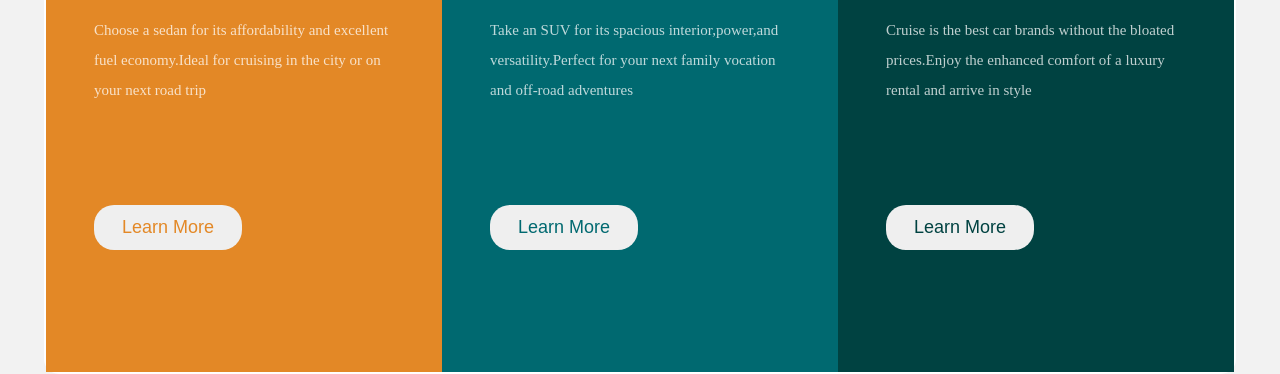
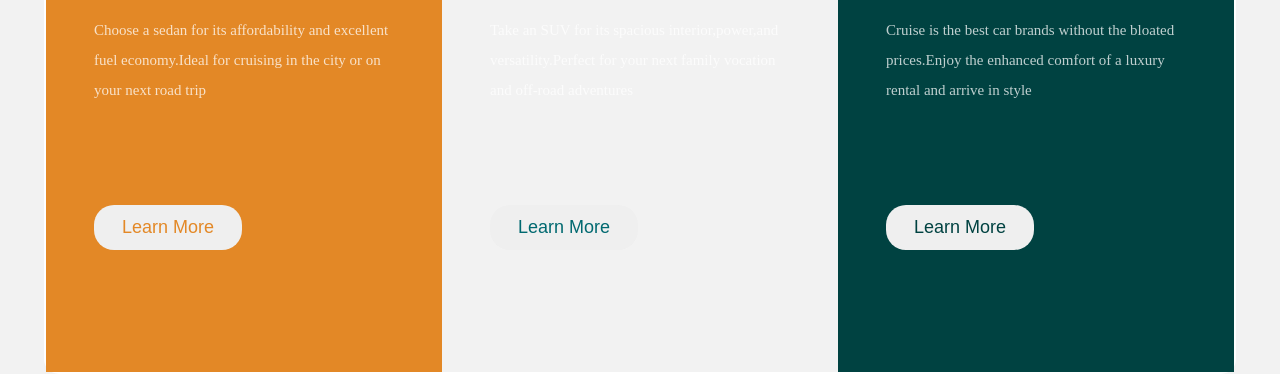
Before and after one commit to oladetohun1/3-columnCard, a plain HTML site: page index.html in a window 1280 px wide. Shown: the part 426-800 px from the top of the page. Drawn offline with Linux system fonts and the light colour scheme.

Commit message:
all commit made

```diff
--- a/css/3cc.css
+++ b/css/3cc.css
@@ -30,7 +30,7 @@ body{
     background-color:hsl(31, 77%, 52%);
 
 }
-.blue{
+.box .blue{
     background-color:hsl(184, 100%, 22%);
 }
 .green{
```
